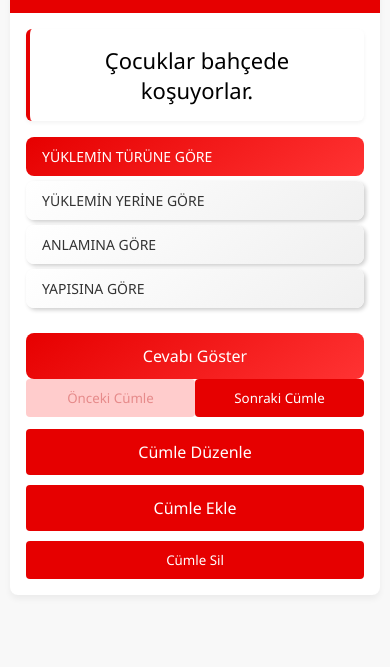
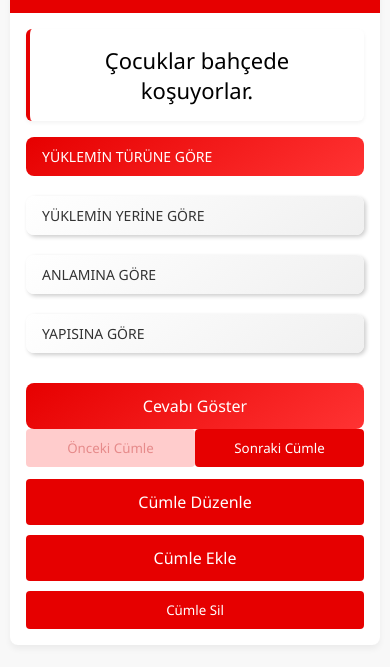
Before and after one commit to mesutpeker/cumle, a plain HTML site: page index.html in a window 390 px wide. Shown: the part 113-780 px from the top of the page. Drawn offline with Linux system fonts and the light colour scheme.

Commit message:
Update index.html

```diff
--- a/index.html
+++ b/index.html
@@ -55,14 +55,16 @@
       box-shadow: 0 2px 4px rgba(0, 0, 0, 0.05);
     }
 
-    /* Analiz kategorileri butonlarının 3 boyutlu görünümü */
+    /* Analiz kategorileri butonlarının kapsayıcısı */
     .analysis-tabs {
       display: flex;
+      flex-wrap: wrap;
+      gap: 10px;  /* Yatay ve dikey aralık eklendi */
       border-bottom: 1px solid #eee;
       margin-bottom: 12px;
-      flex-wrap: wrap;
     }
 
+    /* Analiz kategorileri butonları (3 boyutlu görünüm) */
     .tab {
       padding: 10px 16px;
       cursor: pointer;
@@ -70,7 +72,6 @@
       border: none;
       outline: none;
       border-radius: 8px;
-      margin-right: 5px;
       font-size: 14px;
       transition: transform 0.2s;
       color: #333;
@@ -267,11 +268,12 @@
     @media (max-width: 600px) {
       .analysis-tabs {
         flex-direction: column;
+        gap: 10px; /* Mobilde de aralar açıldı */
         border-bottom: none;
       }
 
       .tab {
-        margin-bottom: 5px;
+        margin-bottom: 10px; /* Mobilde daha fazla alt boşluk */
         border-radius: 8px;
         text-align: left;
       }
@@ -310,7 +312,7 @@
         <button class="tab" data-tab="yapi">YAPISINA GÖRE</button>
       </div>
 
-      <!-- Analiz kısmı: buton ortalanmış, margin-top ile aşağı konumlandırılmış -->
+      <!-- Analiz kısmı: buton ortalanmış, margin-top ile biraz daha aşağı konumlandırıldı -->
       <div class="analysis-content" id="analysis-content">
         <!-- Buton buraya yüklenecek -->
       </div>
@@ -549,7 +551,7 @@
       }
     }
 
-    // Analiz alanını buton olarak sıfırlar ve ortalar, buton biraz aşağı konumlandırılır.
+    // Analiz alanını buton olarak sıfırlar, ortalar ve buton biraz aşağı konumlandırılır.
     function resetAnalysisArea() {
       analysisContent.innerHTML = `<div style="text-align: center; margin-top: 20px;">
         <button class="analysis-button" id="show-analysis-btn">Cevabı Göster</button>
```
